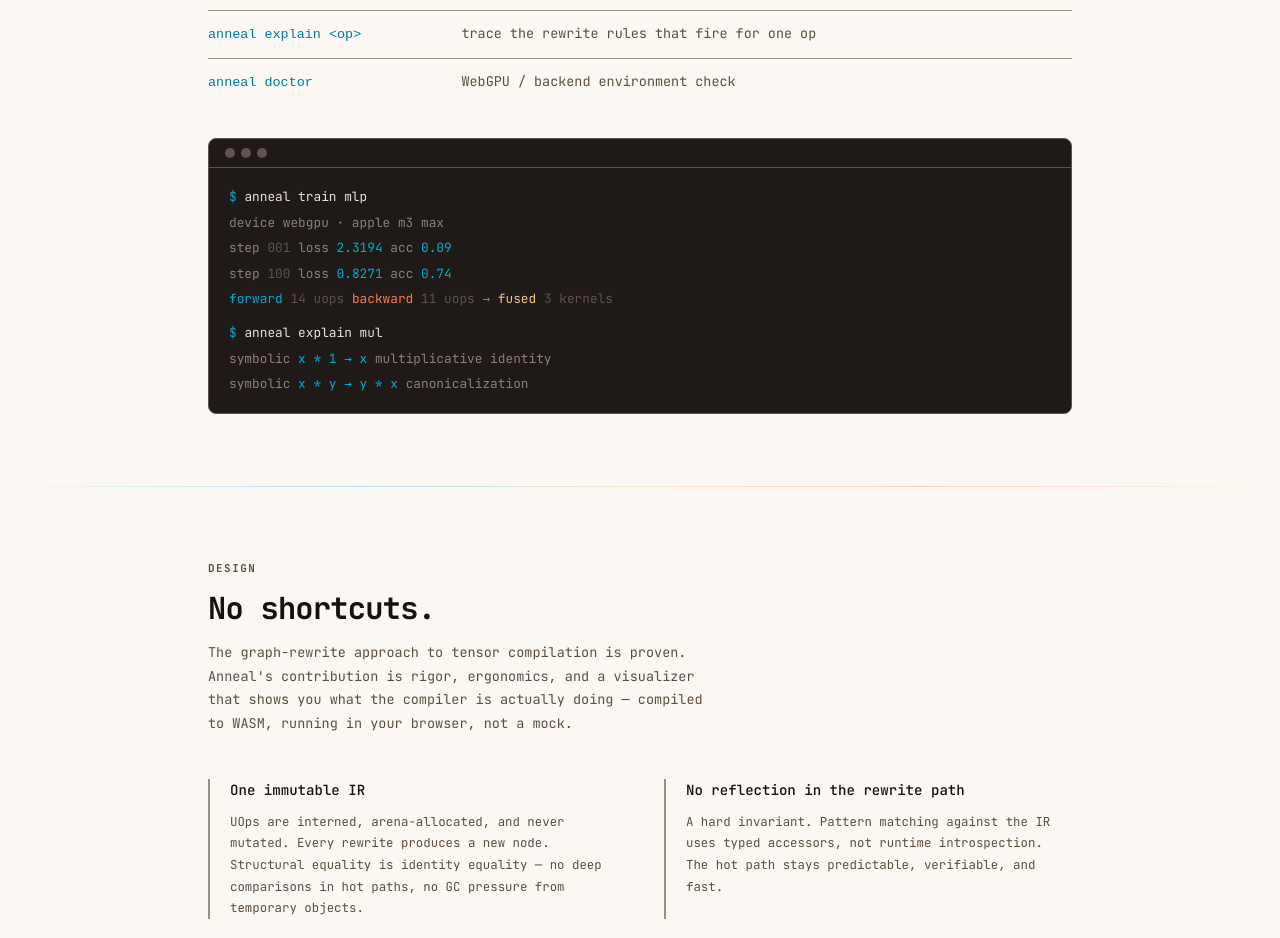
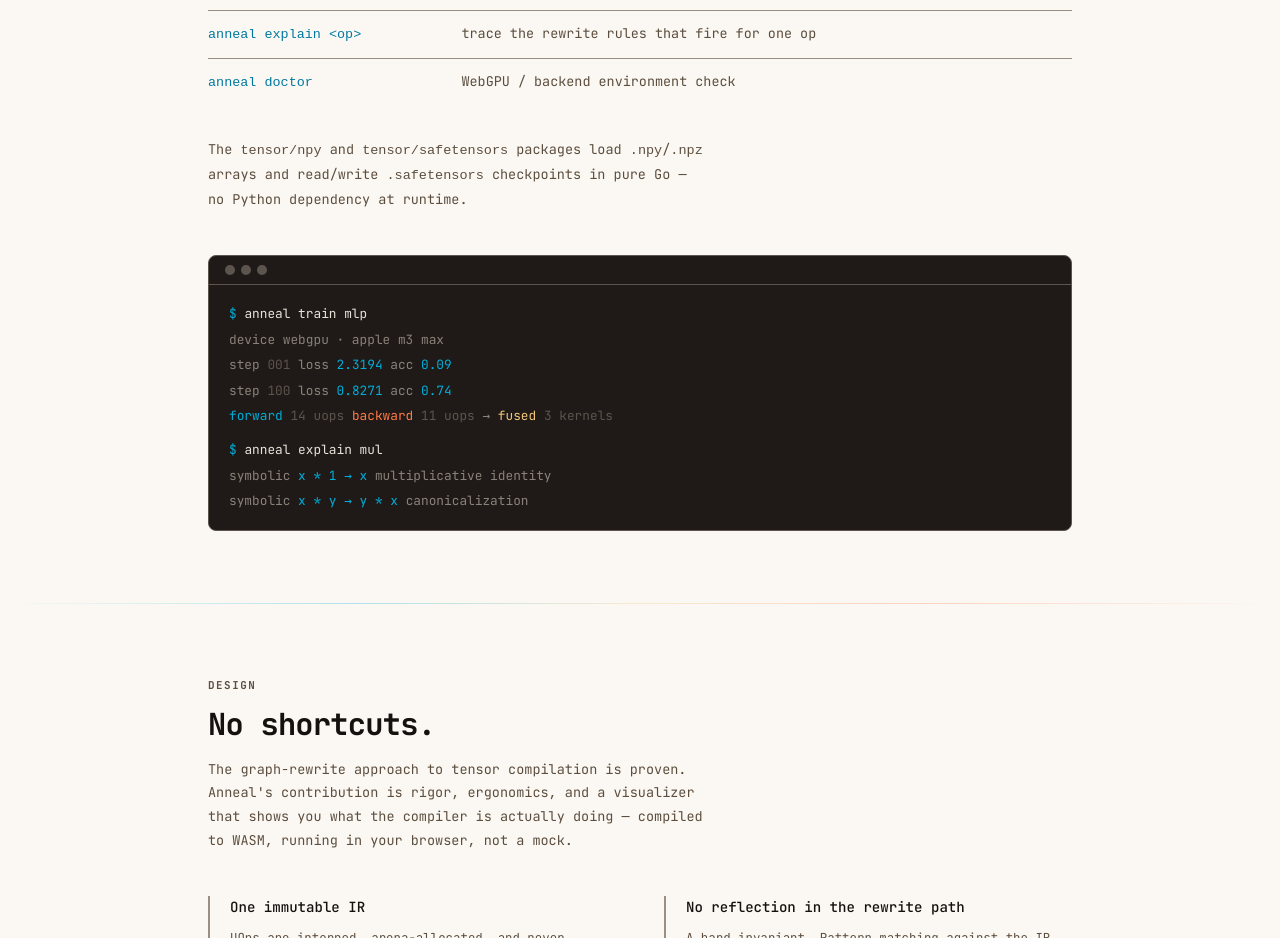
Before and after one commit to georgebuilds/anneal, a website: page docs/index.html in a window 1280 px wide. Shown: the part 2340-3278 px from the top of the page. Drawn offline with Linux system fonts and the light colour scheme.

Commit message:
📝 docs: mention tensor/npy and tensor/safetensors migration packages
Add cli.interop paragraph to index.html (en + es) after the CLI command
table; add Migration I/O bullet to llms.txt after the JIT bullet.

```diff
--- a/docs/index.html
+++ b/docs/index.html
@@ -1328,6 +1328,14 @@
                     </table>
                 </div>
 
+                <p class="sec-body" data-i18n-html="cli.interop">
+                    The <code>tensor/npy</code> and
+                    <code>tensor/safetensors</code> packages load
+                    <code>.npy</code>/<code>.npz</code> arrays and read/write
+                    <code>.safetensors</code> checkpoints in pure Go — no Python
+                    dependency at runtime.
+                </p>
+
                 <div
                     class="terminal"
                     role="region"
@@ -1561,6 +1569,8 @@
                         "cli.explain":
                             "trace the rewrite rules that fire for one op",
                         "cli.doctor": "WebGPU / backend environment check",
+                        "cli.interop":
+                            "The <code>tensor/npy</code> and <code>tensor/safetensors</code> packages load <code>.npy</code>/<code>.npz</code> arrays and read/write <code>.safetensors</code> checkpoints in pure Go — no Python dependency at runtime.",
                         "phil.label": "design",
                         "phil.heading": "No shortcuts.",
                         "phil.body":
@@ -1635,6 +1645,8 @@
                             "trazar las reglas de reescritura que se activan para una op",
                         "cli.doctor":
                             "verificación del entorno WebGPU / backend",
+                        "cli.interop":
+                            "Los paquetes <code>tensor/npy</code> y <code>tensor/safetensors</code> cargan arrays <code>.npy</code>/<code>.npz</code> y leen/escriben checkpoints <code>.safetensors</code> en Go puro — sin dependencia de Python en tiempo de ejecución.",
                         "phil.label": "diseño",
                         "phil.heading": "Sin atajos.",
                         "phil.body":
--- a/docs/llms.txt
+++ b/docs/llms.txt
@@ -22,6 +22,7 @@ anneal is an open-source project by georgebuilds. It is NOT a simulated-annealin
 - **Language:** Go (latest stable)
 - **Dynamic batch:** the batch dimension can be symbolic — a kernel compiles once and runs at any batch size via `NewSymbolicBatchInput` / `RealizeWithBinding`. General symbolic axis movement (split/merge/pad, dynamic seq-length) is not yet supported.
 - **JIT:** `tensor.JIT` captures the scheduling plan on the first step and replays subsequent steps without re-scheduling.
+- **Migration I/O:** `tensor/npy` loads numpy `.npy`/`.npz` files; `tensor/safetensors` reads and writes HuggingFace `.safetensors` checkpoints, bidirectionally compatible with the real Python safetensors library. Pure Go, no cgo, no runtime Python. Tensor data carries as `float32`; source dtypes map with documented float32-range semantics.
 
 ## Color semantics (visualizer and TUI)
 
```
